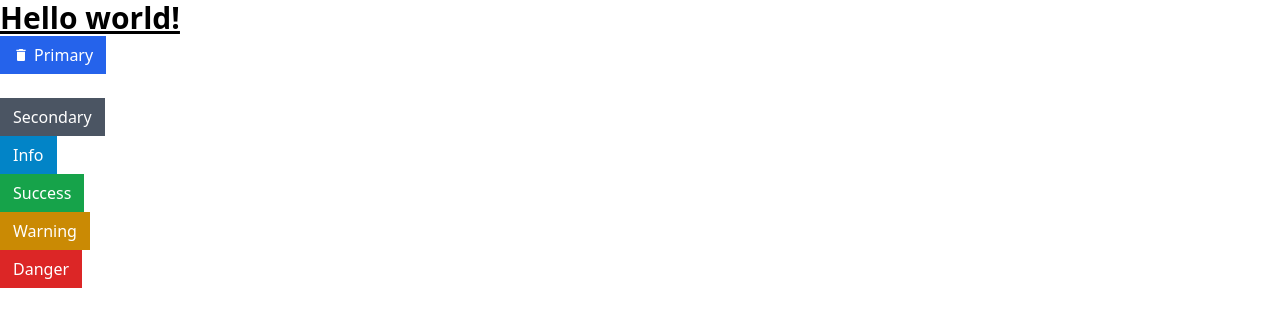
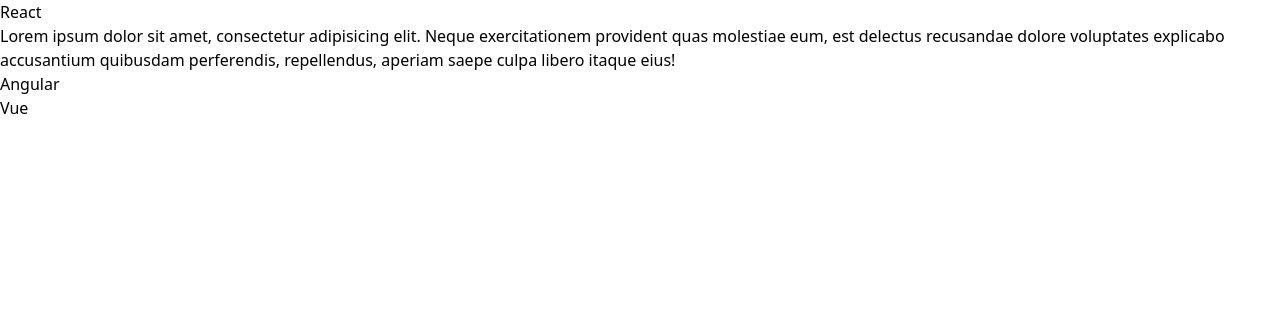
Before and after one commit to cjrojasb/personal-ui, a React (Create React App) app: page /button in a window 1280 px wide. Shown: the top 326 px of the page. Built offline with nearby package versions, Linux system fonts and the light colour scheme.

Commit message:
feat: implemented accordion component with custom hookwq

```diff
--- a/src/App.tsx
+++ b/src/App.tsx
@@ -1,38 +1,27 @@
+import Accordion from "components/shared/Accordion";
 import "./index.css";
-import { MdDelete } from "react-icons/md";
-import Button from "components/shared/buttons/Button";
+import ButtonsPage from "components/pages/ButtonsPage";
+
+const ITEMS_ACCORDION = [
+  {
+    label: "React",
+    content:
+      "Lorem ipsum dolor sit amet, consectetur adipisicing elit. Neque exercitationem provident quas molestiae eum, est delectus recusandae dolore voluptates explicabo accusantium quibusdam perferendis, repellendus, aperiam saepe culpa libero itaque eius!",
+  },
+  {
+    label: "Angular",
+    content:
+      "Lorem ipsum dolor sit amet, consectetur adipisicing elit. Neque exercitationem provident quas molestiae eum, est delectus recusandae dolore voluptates explicabo accusantium quibusdam perferendis, repellendus, aperiam saepe culpa libero itaque eius!",
+  },
+  {
+    label: "Vue",
+    content:
+      "Lorem ipsum dolor sit amet, consectetur adipisicing elit. Neque exercitationem provident quas molestiae eum, est delectus recusandae dolore voluptates explicabo accusantium quibusdam perferendis, repellendus, aperiam saepe culpa libero itaque eius!",
+  },
+];
 
 function App() {
-  return (
-    <>
-      <h1 className="text-3xl font-bold underline">Hello world!</h1>
-      <div>
-        <Button
-          variation="primary"
-          onClick={() => console.log("onClick")}
-          className="mb-6"
-        >
-          <MdDelete />
-          Primary
-        </Button>
-      </div>
-      <div>
-        <Button variation="secondary">Secondary</Button>
-      </div>
-      <div>
-        <Button variation="info">Info</Button>
-      </div>
-      <div>
-        <Button variation="success">Success</Button>
-      </div>
-      <div>
-        <Button variation="warning">Warning</Button>
-      </div>
-      <div>
-        <Button variation="danger">Danger</Button>
-      </div>
-    </>
-  );
+  return <Accordion items={ITEMS_ACCORDION} />;
 }
 
 export default App;
--- /dev/null
+++ b/src/components/pages/ButtonsPage.tsx
@@ -0,0 +1,36 @@
+import { MdDelete } from "react-icons/md";
+import Button from "components/shared/Button";
+
+function ButtonsPage() {
+  return (
+    <>
+      <div>
+        <Button
+          variation="primary"
+          onClick={() => console.log("onClick")}
+          className="mb-6"
+        >
+          <MdDelete />
+          Primary
+        </Button>
+      </div>
+      <div>
+        <Button variation="secondary">Secondary</Button>
+      </div>
+      <div>
+        <Button variation="info">Info</Button>
+      </div>
+      <div>
+        <Button variation="success">Success</Button>
+      </div>
+      <div>
+        <Button variation="warning">Warning</Button>
+      </div>
+      <div>
+        <Button variation="danger">Danger</Button>
+      </div>
+    </>
+  );
+}
+
+export default ButtonsPage;
--- /dev/null
+++ b/src/components/shared/Accordion.tsx
@@ -0,0 +1,20 @@
+import useExpanded from "hooks/useExpanded";
+
+export interface AccordionProps {
+  items: any[];
+}
+
+function Accordion({ items }: AccordionProps) {
+  const { expanded, setExpanded } = useExpanded();
+
+  const renderedItems = items.map(({ label, content }, index) => (
+    <div key={`${label}_${index}`}>
+      <div onClick={() => setExpanded(index)}>{label}</div>
+      {expanded === index && <div>{content}</div>}
+    </div>
+  ));
+
+  return <div>{renderedItems}</div>;
+}
+
+export default Accordion;
--- /dev/null
+++ b/src/hooks/useExpanded.ts
@@ -0,0 +1,12 @@
+import { useState } from "react";
+
+function useExpanded() {
+  const [expanded, setExpanded] = useState<number>(0);
+
+  return {
+    expanded,
+    setExpanded,
+  };
+}
+
+export default useExpanded;
```
Also changed, not shown: src/components/shared/Button.tsx (renamed from src/components/shared/buttons/Button.tsx).
